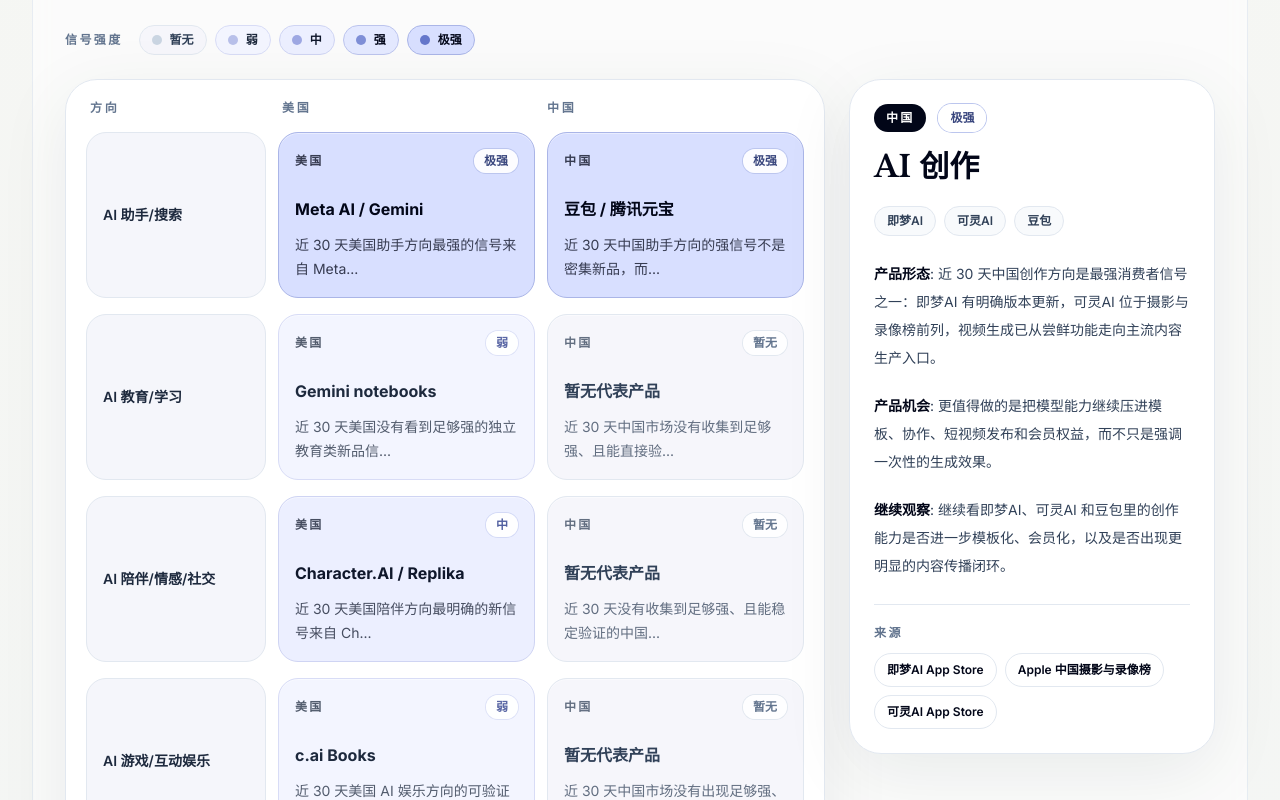
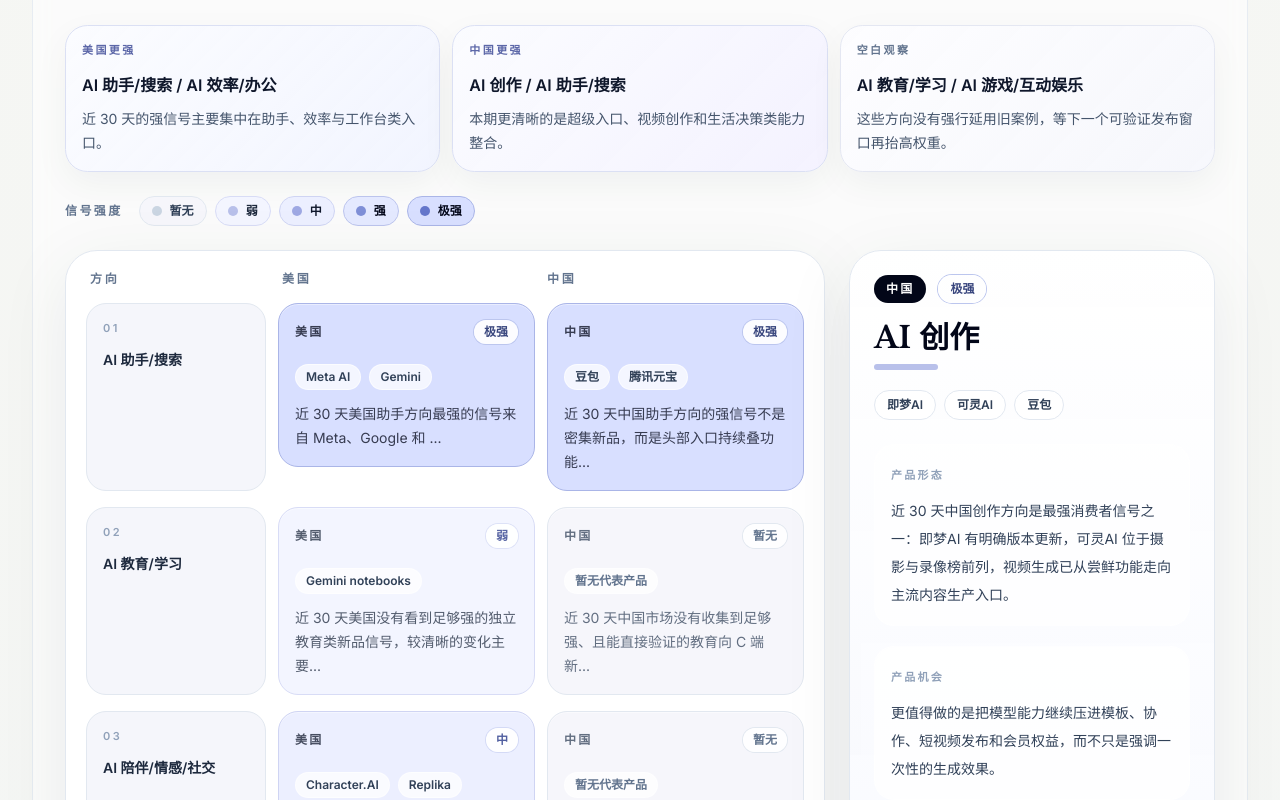
Before and after one commit to 812244966-del/ai-trending, a Next.js app: page / in a window 1280 px wide. Shown: the part 4640-5440 px from the top of the page. Built offline with nearby package versions, Linux system fonts and the light colour scheme.

Commit message:
Update category-heatmap.tsx

```diff
--- a/src/components/category-heatmap.tsx
+++ b/src/components/category-heatmap.tsx
@@ -73,22 +73,22 @@
 
 function productPreview(products: string[]) {
   if (products.length === 0) {
-    return "暂无代表产品";
+    return [];
   }
 
-  return products.slice(0, 2).join(" / ");
-}
-
-function productList(products: string[]) {
-  if (products.length === 0) {
-    return "本周暂无代表产品";
-  }
-
-  return products.join(" / ");
+  return products.slice(0, 2);
 }
 
 function patternPreview(pattern: string) {
-  return pattern.length > 24 ? `${pattern.slice(0, 24)}...` : pattern;
+  return pattern.length > 34 ? `${pattern.slice(0, 34)}...` : pattern;
+}
+
+function strongestCategories(items: CategoryHeatmapItem[], market: CategoryHeatmapItem["market"]) {
+  return [...items]
+    .filter((item) => item.market === market && item.intensity > 0)
+    .sort((a, b) => b.intensity - a.intensity || a.category.localeCompare(b.category))
+    .slice(0, 2)
+    .map((item) => item.category);
 }
 
 export function CategoryHeatmap({ items }: { items: CategoryHeatmapItem[] }) {
@@ -100,9 +100,38 @@
   const [selectedId, setSelectedId] = useState(defaultItem?.id ?? items[0]?.id ?? "");
   const [hoveredId, setHoveredId] = useState<string | null>(null);
   const selected = items.find((item) => item.id === selectedId) ?? defaultItem ?? items[0];
+  const usStrongest = useMemo(() => strongestCategories(items, "美国"), [items]);
+  const cnStrongest = useMemo(() => strongestCategories(items, "中国"), [items]);
+  const watchCategories = useMemo(
+    () =>
+      categories.filter((category) =>
+        items.filter((item) => item.category === category).every((item) => item.intensity <= 1),
+      ),
+    [categories, items],
+  );
 
   return (
     <div className="space-y-6">
+      <div className="grid gap-3 md:grid-cols-3">
+        <article className="rounded-[1.4rem] border border-[#dbe0f4] bg-[linear-gradient(135deg,#fbfcff,rgba(241,244,255,0.92))] p-4 shadow-[0_12px_34px_rgba(15,23,42,0.05)]">
+          <p className="text-[11px] font-semibold uppercase tracking-[0.22em] text-[#5c67a8]">美国更强</p>
+          <p className="mt-3 text-base font-semibold leading-7 text-slate-900">{usStrongest.join(" / ") || "暂无明确主导方向"}</p>
+          <p className="mt-2 text-sm leading-6 text-slate-600">近 30 天的强信号主要集中在助手、效率与工作台类入口。</p>
+        </article>
+        <article className="rounded-[1.4rem] border border-[#dbe0f4] bg-[linear-gradient(135deg,#fbfcff,rgba(243,241,255,0.92))] p-4 shadow-[0_12px_34px_rgba(15,23,42,0.05)]">
+          <p className="text-[11px] font-semibold uppercase tracking-[0.22em] text-[#5c67a8]">中国更强</p>
+          <p className="mt-3 text-base font-semibold leading-7 text-slate-900">{cnStrongest.join(" / ") || "暂无明确主导方向"}</p>
+          <p className="mt-2 text-sm leading-6 text-slate-600">本期更清晰的是超级入口、视频创作和生活决策类能力整合。</p>
+        </article>
+        <article className="rounded-[1.4rem] border border-[#e4e7f2] bg-[linear-gradient(135deg,#fdfdff,rgba(246,247,252,0.96))] p-4 shadow-[0_12px_34px_rgba(15,23,42,0.05)]">
+          <p className="text-[11px] font-semibold uppercase tracking-[0.22em] text-slate-500">空白观察</p>
+          <p className="mt-3 text-base font-semibold leading-7 text-slate-900">
+            {watchCategories.slice(0, 2).join(" / ") || "暂无明显低信号方向"}
+          </p>
+          <p className="mt-2 text-sm leading-6 text-slate-600">这些方向没有强行延用旧案例，等下一个可验证发布窗口再抬高权重。</p>
+        </article>
+      </div>
+
       <div className="flex flex-wrap items-center gap-2">
         <span className="mr-2 text-xs font-semibold uppercase tracking-[0.2em] text-slate-500">信号强度</span>
         {legendItems.map((item) => {
@@ -132,8 +161,11 @@
           <div className="space-y-4">
             {categories.map((category, categoryIndex) => (
               <div key={category} className="grid gap-3 lg:grid-cols-[180px_repeat(2,minmax(0,1fr))] lg:items-stretch">
-                <div className="flex items-center rounded-[1.25rem] border border-slate-200 bg-[#f5f6fb] px-4 py-3 text-sm font-semibold text-slate-800 lg:min-h-[8.5rem]">
-                  {category}
+                <div className="rounded-[1.25rem] border border-slate-200 bg-[#f5f6fb] px-4 py-4 text-slate-800 lg:min-h-[8.5rem]">
+                  <p className="text-[11px] font-semibold uppercase tracking-[0.22em] text-slate-400">
+                    {String(categoryIndex + 1).padStart(2, "0")}
+                  </p>
+                  <p className="mt-3 text-sm font-semibold leading-6">{category}</p>
                 </div>
                 <div className="grid grid-cols-1 gap-3 sm:grid-cols-2 lg:contents">
                   {markets.map((market) => {
@@ -171,13 +203,28 @@
                               {item.signalLabel}
                             </span>
                           </span>
-                          <span className="mt-6 block text-base font-bold leading-6">{productPreview(item.products)}</span>
+                          <span className="mt-5 flex flex-wrap gap-2">
+                            {productPreview(item.products).length > 0 ? (
+                              productPreview(item.products).map((product) => (
+                                <span
+                                  key={product}
+                                  className="rounded-full border border-white/60 bg-white/72 px-2.5 py-1 text-xs font-semibold text-slate-700"
+                                >
+                                  {product}
+                                </span>
+                              ))
+                            ) : (
+                              <span className="rounded-full border border-white/60 bg-white/72 px-2.5 py-1 text-xs font-semibold text-slate-500">
+                                暂无代表产品
+                              </span>
+                            )}
+                          </span>
                           <span className="mt-3 line-clamp-2 block text-sm leading-6 opacity-75">{patternPreview(item.pattern)}</span>
                         </button>
 
                         {isHovered ? (
                           <div
-                            className={`pointer-events-none absolute z-30 hidden w-[22rem] rounded-[1.25rem] border border-[#dfe5f7] bg-white/98 p-5 text-left shadow-[0_20px_60px_rgba(27,39,94,0.14)] backdrop-blur md:block ${alignClass} ${verticalClass}`}
+                            className={`pointer-events-none absolute z-30 hidden w-[23rem] rounded-[1.35rem] border border-[#dfe5f7] bg-white/98 p-5 text-left shadow-[0_24px_70px_rgba(27,39,94,0.16)] backdrop-blur md:block ${alignClass} ${verticalClass}`}
                           >
                             <div className="flex items-center justify-between gap-3">
                               <div className="flex items-center gap-3">
@@ -190,19 +237,38 @@
                               <p className={`rounded-full px-2.5 py-1 text-xs font-semibold ring-1 ${style.label}`}>{item.signalLabel}</p>
                             </div>
 
+                            <div className="mt-4 border-t border-slate-100 pt-4">
+                              <div className="flex flex-wrap gap-2">
+                                {item.products.length > 0 ? (
+                                  item.products.map((product) => (
+                                    <span
+                                      key={product}
+                                      className="rounded-full border border-slate-200 bg-slate-50 px-2.5 py-1 text-[11px] font-semibold text-slate-700"
+                                    >
+                                      {product}
+                                    </span>
+                                  ))
+                                ) : (
+                                  <span className="rounded-full border border-slate-200 bg-slate-50 px-2.5 py-1 text-[11px] font-semibold text-slate-500">
+                                    暂无代表产品
+                                  </span>
+                                )}
+                              </div>
+                            </div>
+
                             <div className="mt-4 space-y-4 text-sm leading-6 text-slate-700">
-                              <p>
-                                <span className="font-semibold text-slate-950">代表产品</span>: {productList(item.products)}
-                              </p>
-                              <p>
-                                <span className="font-semibold text-slate-950">产品形态</span>: {item.pattern}
-                              </p>
-                              <p>
-                                <span className="font-semibold text-slate-950">产品机会</span>: {item.opportunity}
-                              </p>
-                              <p>
-                                <span className="font-semibold text-slate-950">继续观察</span>: {item.watchNext}
-                              </p>
+                              <div>
+                                <p className="text-[11px] font-semibold uppercase tracking-[0.2em] text-slate-400">产品形态</p>
+                                <p className="mt-2">{item.pattern}</p>
+                              </div>
+                              <div>
+                                <p className="text-[11px] font-semibold uppercase tracking-[0.2em] text-slate-400">产品机会</p>
+                                <p className="mt-2">{item.opportunity}</p>
+                              </div>
+                              <div>
+                                <p className="text-[11px] font-semibold uppercase tracking-[0.2em] text-slate-400">继续观察</p>
+                                <p className="mt-2">{item.watchNext}</p>
+                              </div>
                             </div>
                           </div>
                         ) : null}
@@ -216,7 +282,7 @@
         </div>
 
         {selected ? (
-          <aside className="rounded-[2rem] border border-slate-200 bg-white p-6 shadow-[0_18px_70px_rgba(15,23,42,0.08)] xl:sticky xl:top-28">
+          <aside className="rounded-[2rem] border border-slate-200 bg-[linear-gradient(180deg,rgba(255,255,255,0.98),rgba(246,248,255,0.95))] p-6 shadow-[0_18px_70px_rgba(15,23,42,0.08)] xl:sticky xl:top-28">
             <div className="flex flex-wrap items-center gap-3">
               <span className="rounded-full bg-slate-950 px-3 py-1.5 text-xs font-semibold uppercase tracking-[0.18em] text-white">
                 {selected.market}
@@ -228,30 +294,35 @@
 
             <h3 className="mt-4 font-display text-3xl font-bold leading-tight text-slate-950">{selected.category}</h3>
 
+            <div className="mt-2 h-1.5 w-16 rounded-full bg-[#b8c0ea]" />
+
             <div className="mt-5 flex flex-wrap gap-2">
               {selected.products.length > 0 ? (
                 selected.products.map((product) => (
-                  <span key={product} className="rounded-full border border-slate-200 bg-slate-50 px-3 py-1.5 text-xs font-semibold text-slate-700">
+                  <span key={product} className="rounded-full border border-slate-200 bg-white/88 px-3 py-1.5 text-xs font-semibold text-slate-700">
                     {product}
                   </span>
                 ))
               ) : (
-                <span className="rounded-full border border-slate-200 bg-slate-50 px-3 py-1.5 text-xs font-semibold text-slate-500">
+                <span className="rounded-full border border-slate-200 bg-white/88 px-3 py-1.5 text-xs font-semibold text-slate-500">
                   本周暂无代表产品
                 </span>
               )}
             </div>
 
             <div className="mt-6 space-y-5 text-sm leading-7 text-slate-700">
-              <p>
-                <span className="font-semibold text-slate-950">产品形态</span>: {selected.pattern}
-              </p>
-              <p>
-                <span className="font-semibold text-slate-950">产品机会</span>: {selected.opportunity}
-              </p>
-              <p>
-                <span className="font-semibold text-slate-950">继续观察</span>: {selected.watchNext}
-              </p>
+              <div className="rounded-[1.25rem] border border-white/70 bg-white/70 p-4">
+                <p className="text-[11px] font-semibold uppercase tracking-[0.2em] text-slate-400">产品形态</p>
+                <p className="mt-2">{selected.pattern}</p>
+              </div>
+              <div className="rounded-[1.25rem] border border-white/70 bg-white/70 p-4">
+                <p className="text-[11px] font-semibold uppercase tracking-[0.2em] text-slate-400">产品机会</p>
+                <p className="mt-2">{selected.opportunity}</p>
+              </div>
+              <div className="rounded-[1.25rem] border border-white/70 bg-white/70 p-4">
+                <p className="text-[11px] font-semibold uppercase tracking-[0.2em] text-slate-400">继续观察</p>
+                <p className="mt-2">{selected.watchNext}</p>
+              </div>
             </div>
 
             <div className="mt-6 border-t border-slate-200 pt-5">
```
